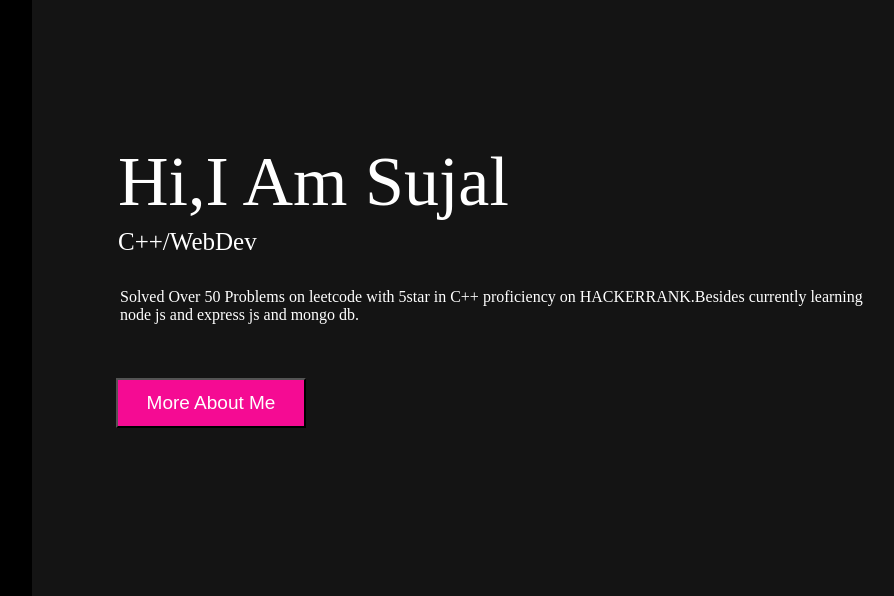
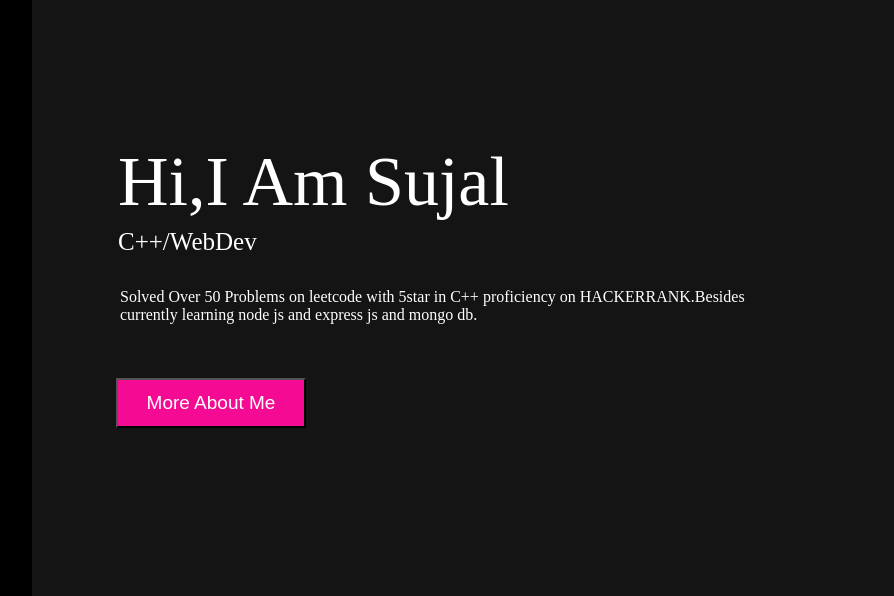
Before and after one commit to sujalforselfuse/my_portfolio, a plain HTML site: page index.html in a window 1280 px wide. Shown: the part 32-628 px from the top of the page, without its empty margins (42-936 px from the left). Drawn offline with nearby package versions, Linux system fonts and the light colour scheme.

Commit message:
Update index.html

```diff
--- a/index.html
+++ b/index.html
@@ -72,7 +72,7 @@
         brief_me {
             position: absolute;
             color: white;
-            width: 750px;
+            width: 680px;
             height: auto;
             top: 320px;
             left: 82px;
```
